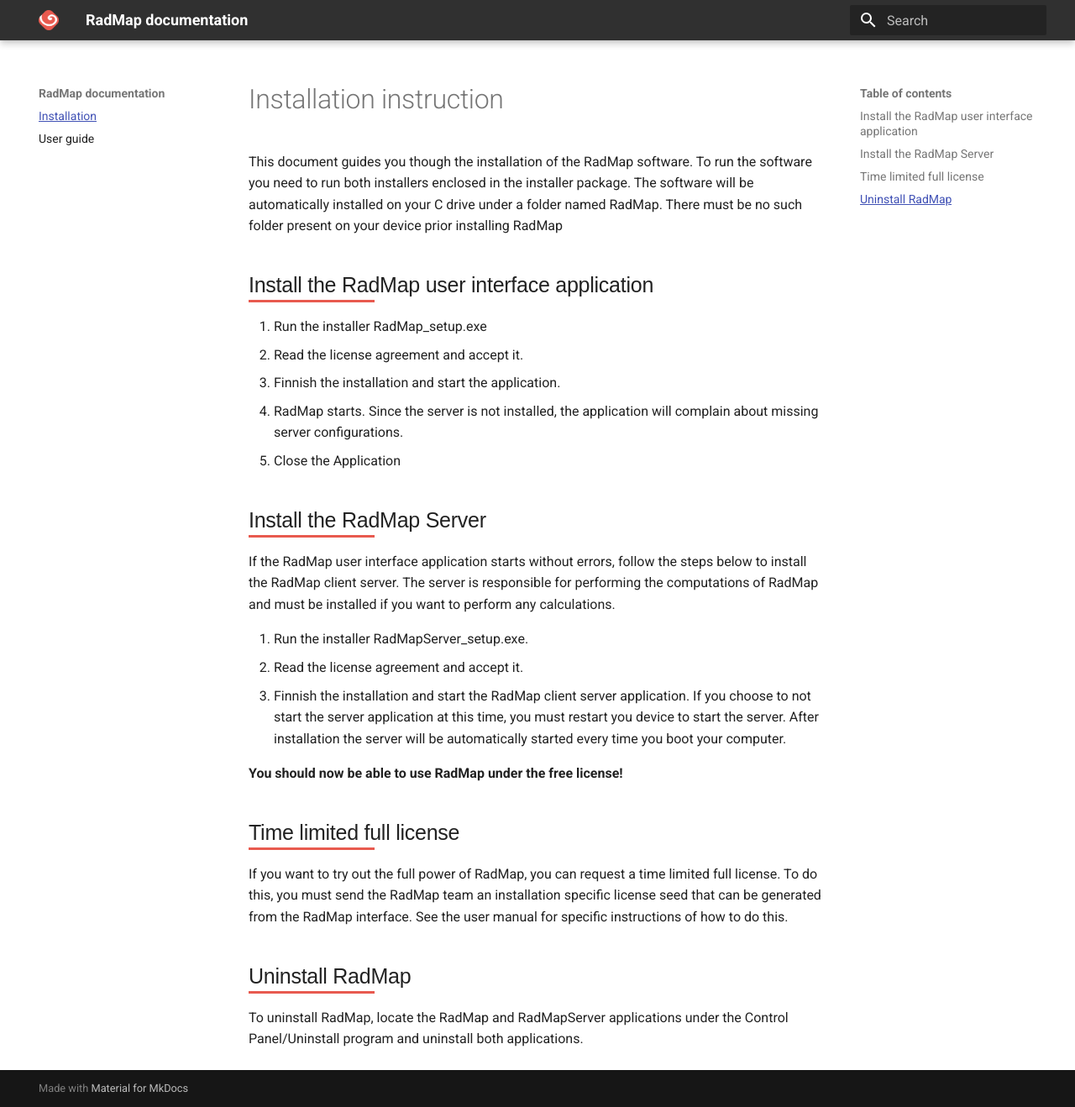
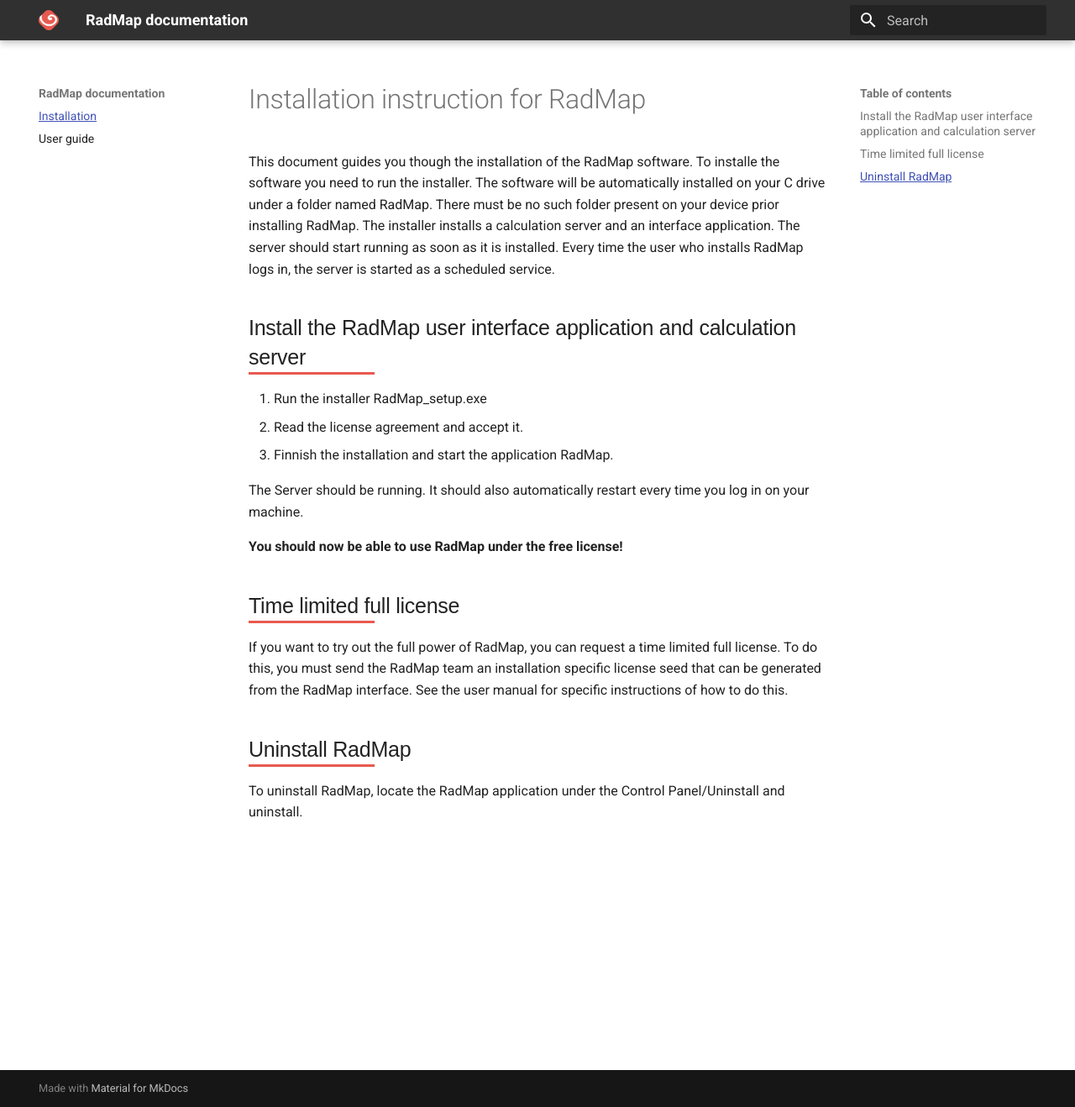
Before and after one commit to RadMap/documentation, an MkDocs documentation site: the page built from docs/installation_instruction.md, in a window 1280 px wide and 1318 px high. Shown: the whole window at 84% size. Built offline with MkDocs 1.6.1 and Material for MkDocs 9.7.7, drawn with Linux system fonts in a browser that asks for light colours.

Commit message:
Adapt installation instruction to version 1.2.0.

```diff
--- a/docs/installation_instruction.md
+++ b/docs/installation_instruction.md
@@ -1,22 +1,15 @@
-# Installation instruction
+# Installation instruction for RadMap
 
-This document guides you though the installation of the RadMap software. To run the software you need to run both installers enclosed in the installer package. The software will be automatically installed on your C drive under a folder named RadMap. There must be no such folder present on your device prior installing RadMap
+This document guides you though the installation of the RadMap software. To installe the software you need to run the installer. The software will be automatically installed on your C drive under a folder named RadMap. There must be no such folder present on your device prior installing RadMap.
+The installer installs a calculation server and an interface application. The server should start running as soon as it is installed. Every time the user who installs RadMap logs in, the server is started as a scheduled service.
 
-## Install the RadMap user interface application
+## Install the RadMap user interface application and calculation server
 
 1. Run the installer RadMap_setup.exe
 2. Read the license agreement and accept it.
-3. Finnish the installation and start the application.
-4. RadMap starts. Since the server is not installed, the application will complain about missing server configurations.
-5. Close the Application
+3. Finnish the installation and start the application RadMap.
 
-## Install the RadMap Server
-
-If the RadMap user interface application starts without errors, follow the steps below to install the RadMap client server. The server is responsible for performing the computations of RadMap and must be installed if you want to perform any calculations.
-
-1. Run the installer RadMapServer_setup.exe.
-2. Read the license agreement and accept it.
-3. Finnish the installation and start the RadMap client server application. If you choose to not start the server application at this time, you must restart you device to start the server. After installation the server will be automatically started every time you boot your computer.
+The Server should be running. It should also automatically restart every time you log in on your machine.
 
 **You should now be able to use RadMap under the free license!**
 
@@ -24,4 +17,4 @@
 If you want to try out the full power of RadMap, you can request a time limited full license. To do this, you must send the RadMap team an installation specific license seed that can be generated from the RadMap interface. See the user manual for specific instructions of how to do this.
 
 ## Uninstall RadMap
-To uninstall RadMap, locate the RadMap and RadMapServer applications under the Control Panel/Uninstall program and uninstall both applications.
+To uninstall RadMap, locate the RadMap application under the Control Panel/Uninstall and uninstall.
```
